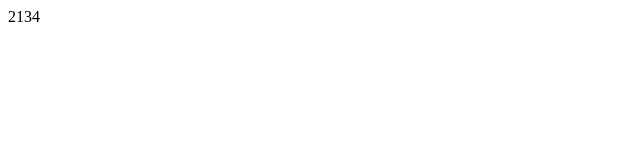
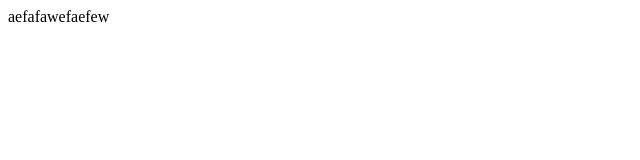
Before and after one commit to wmm1921/test0903, a plain HTML site: page dev/test02.html in a window 1280 px wide. Shown: the full height of the page, 0-640 px from the left. Drawn offline with Linux system fonts and the light colour scheme.

Commit message:
二次修改

```diff
--- a/dev/test02.html
+++ b/dev/test02.html
@@ -7,6 +7,6 @@
     <title>Document</title>
 </head>
 <body>
-    2134
+    aefafawefaefew
 </body>
 </html>
```
